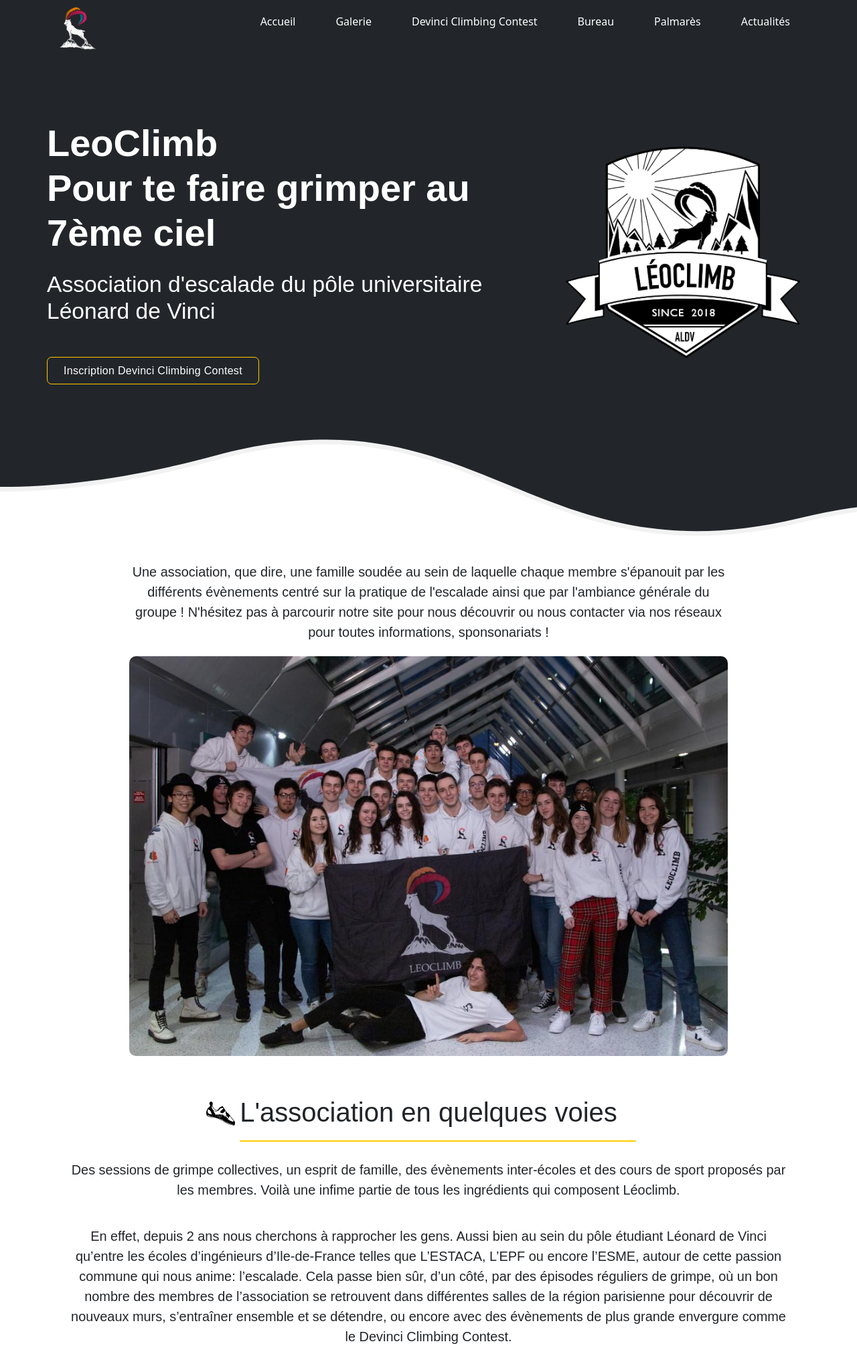
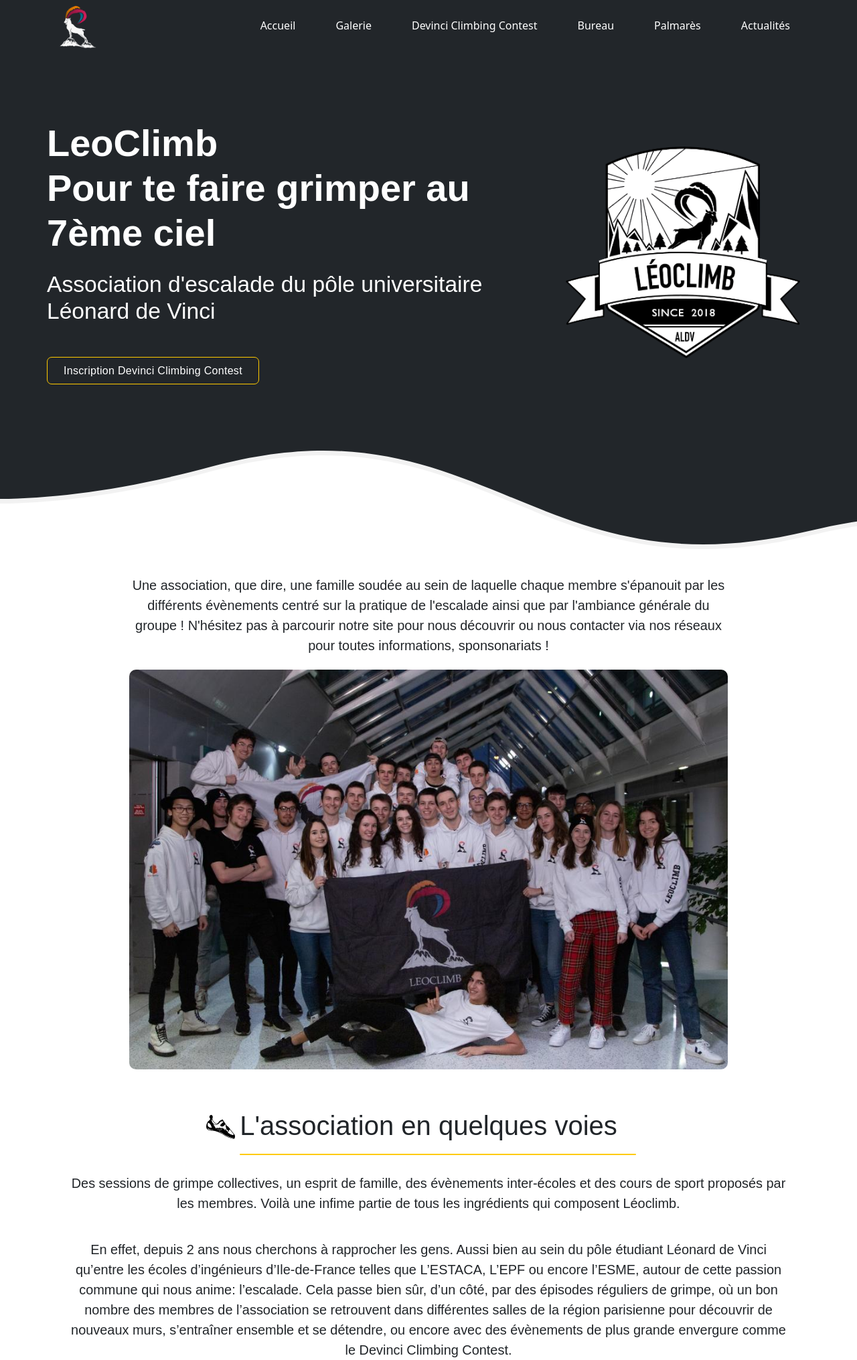
Before and after one commit to impsdc/leoclimb, a Django app: template app/appLeoClimb/templates/home.html in a window 1280 px wide. Shown: the top 2031 px of the page at 67% size. Run offline with Django 3.2, Linux system fonts and the light colour scheme; the template is opened without the code that fills it, so the values that code supplies are empty; some libraries are stand-ins or nearby versions.

Commit message:
go for production

```diff
--- a/app/appLeoClimb/assets/scss/modules/footer-component.scss
+++ b/app/appLeoClimb/assets/scss/modules/footer-component.scss
@@ -121,6 +121,7 @@
                 @include max-screen($mobile){
                     flex-direction: column-reverse;
 
+
                     p{
                         padding: 5px;
                     }
--- a/app/appLeoClimb/assets/scss/modules/header-component.scss
+++ b/app/appLeoClimb/assets/scss/modules/header-component.scss
@@ -70,6 +70,7 @@
         justify-content: flex-end;
         align-items: center;
         padding: 0;
+        margin: 0;
 
           @include max-screen($small){
             display: block;
--- a/app/appLeoClimb/assets/scss/modules/home-component.scss
+++ b/app/appLeoClimb/assets/scss/modules/home-component.scss
@@ -6,7 +6,7 @@
     height: 700px;
 
     @include max-screen(1300px){
-        height: 800px;
+        height: 820px;
     }
 
     @include max-screen(1000px){
@@ -18,7 +18,7 @@
     }
 
     @include max-screen($phone){
-        height: 710px;
+        height: 820px;
         background-position: left bottom;
     }
     .row{
--- a/docker-compose.yml
+++ b/docker-compose.yml
@@ -15,7 +15,7 @@
    web:
     build: .
     ports:
-      - "8000:8000"
+      - "9000:8000"
     container_name: app-leoclimb
     restart: always
 #    command: bash -c "python manage.py migrate && python manage.py runserver 0.0.0.0:8000"
```
Also changed, not shown: app/appLeoClimb/static/app.css.
